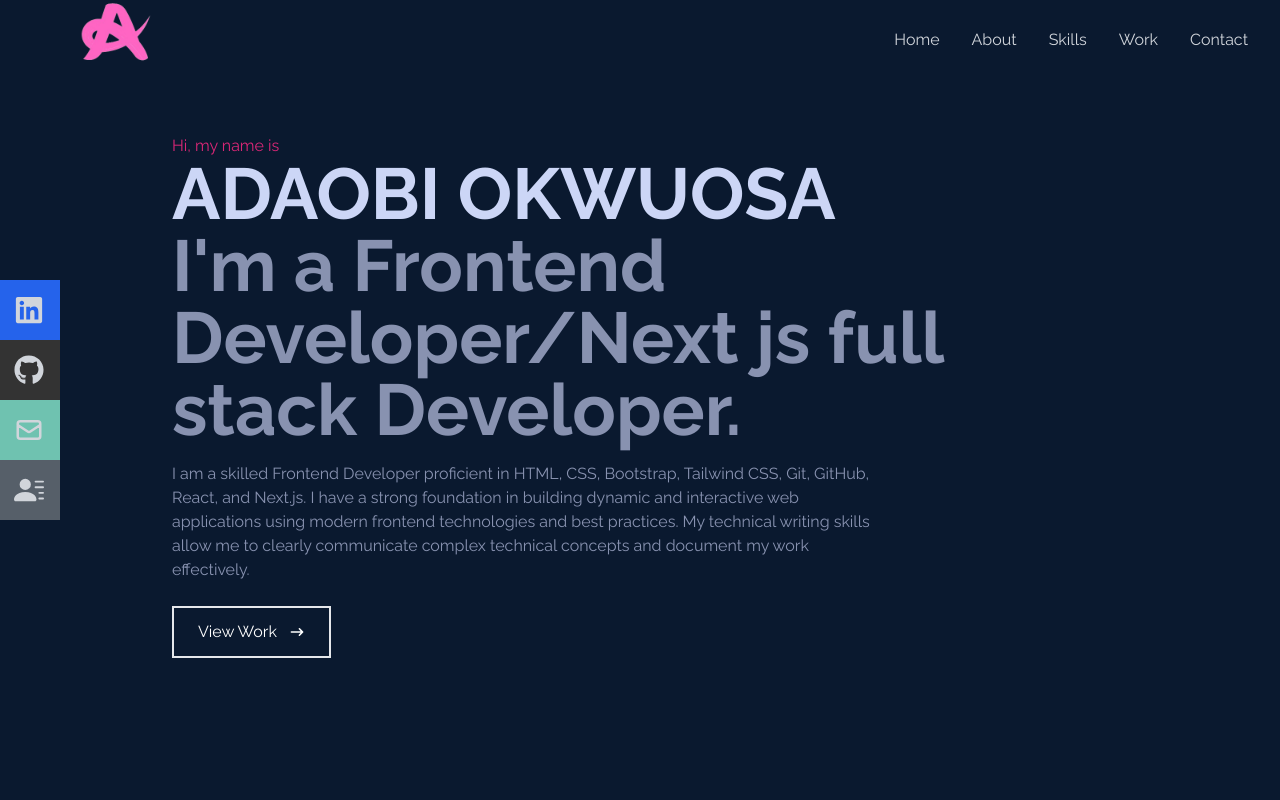
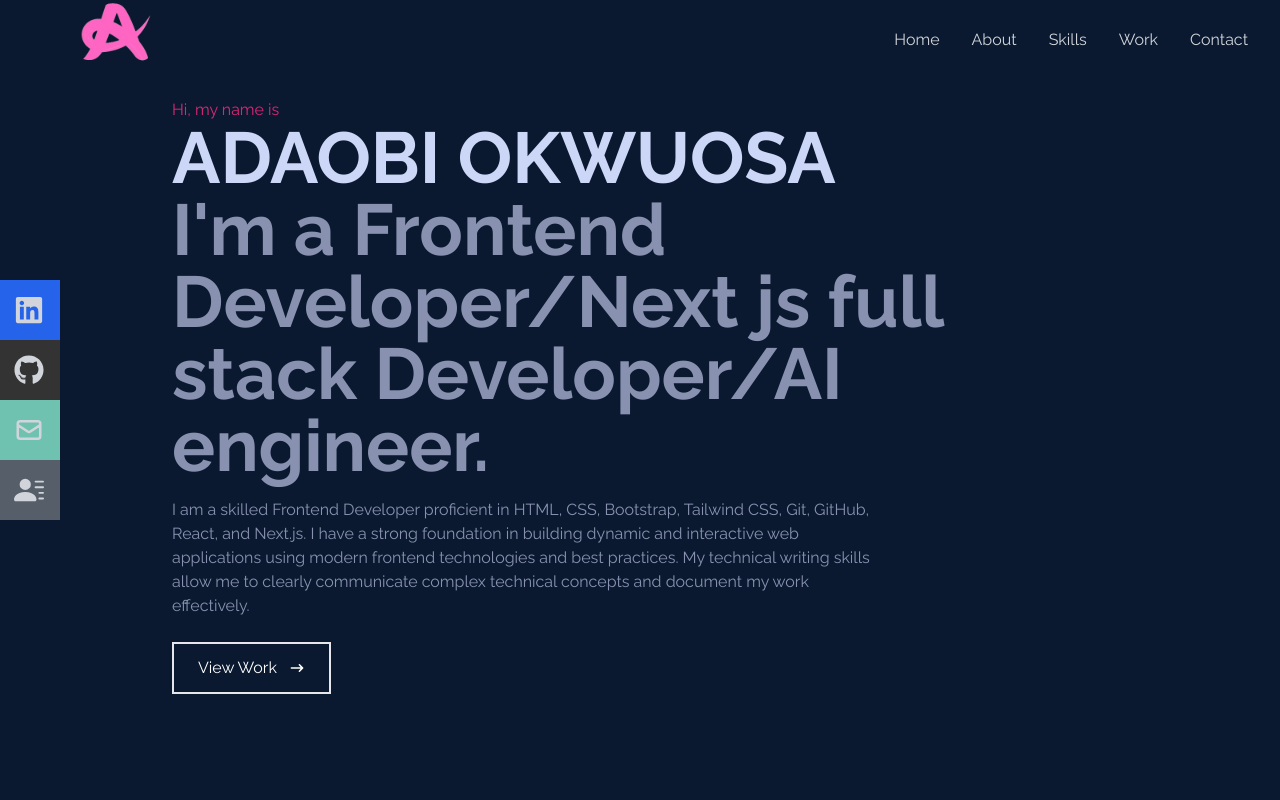
Before and after one commit to Adaobilynda1234/frontendportfolio, a React (Vite) app: page / in a window 1280 px wide. Shown: the top 800 px of the page. Built offline with nearby package versions, Linux system fonts and the light colour scheme.

Commit message:
updated portfolio

```diff
--- a/src/components/Home.jsx
+++ b/src/components/Home.jsx
@@ -11,7 +11,7 @@ const Home = () => {
           ADAOBI OKWUOSA
         </h1>
         <h2 className="text-4xl sm:text-7xl font-bold text-[#8892b0]">
-          I'm a Frontend Developer/Next js full stack Developer.
+          I'm a Frontend Developer/Next js full stack Developer/AI engineer.
         </h2>
         <p className="text-[#8892b0] py-4 max-w-[700px]">
           I am a skilled Frontend Developer proficient in HTML, CSS, Bootstrap,
--- a/src/data/data.js
+++ b/src/data/data.js
@@ -2,6 +2,7 @@ import Trakmama from "../assets/projects/Trakmamawebsite.jpg";
 import Dictionary from "../assets/projects/Dictionary.jpg";
 import Quiz from "../assets/projects/Quizapp.jpg";
 import Realestate from "../assets/projects/Realestateportfolio.jpg";
+import Polyglot from "../assets/projects/Polyglot.jpg";
 
 export const data = [
   {
@@ -32,4 +33,11 @@ export const data = [
     github: "https://github.com/Adaobilynda1234/nextreactestate",
     live: "https://nextreactestate-gw1t.vercel.app/",
   },
+  {
+    id: 5,
+    name: "AI Powered Language Translation App",
+    image: Polyglot,
+    github: "https://github.com/Adaobilynda1234/PolyGlot_text_translation_app",
+    live: "https://poly-glot-text-translation-app.vercel.app/",
+  },
 ];
```
Also changed, not shown: src/assets/projects/Polyglot.jpg (added).
